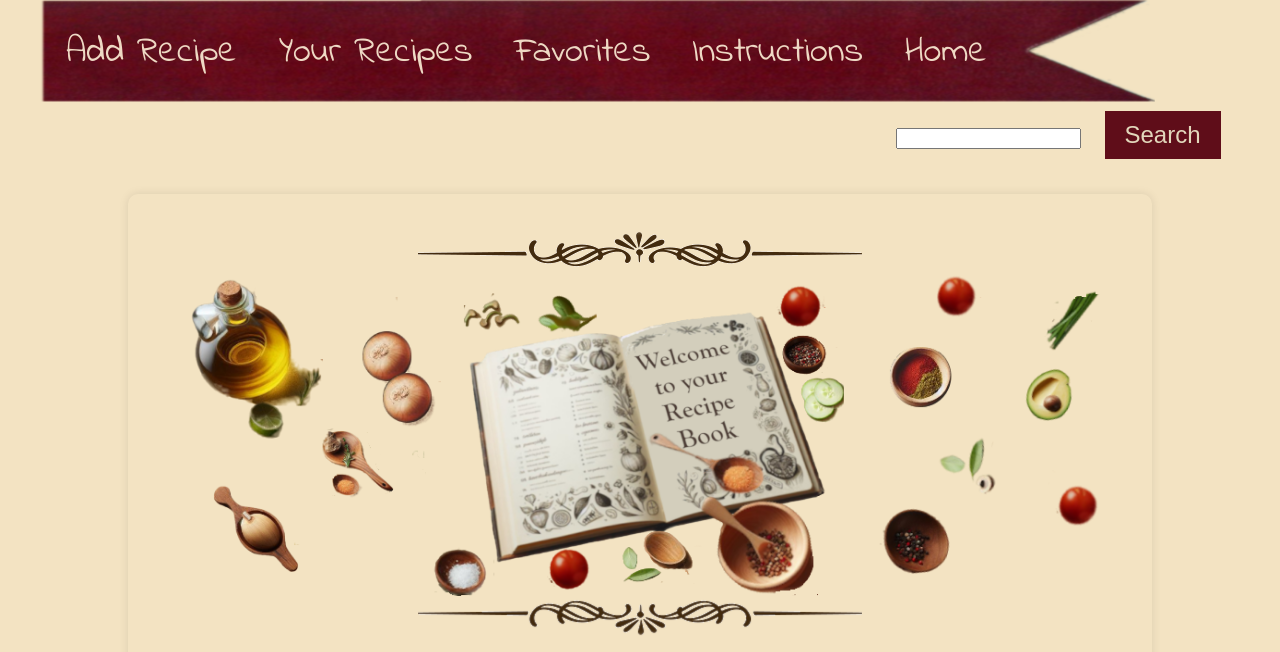
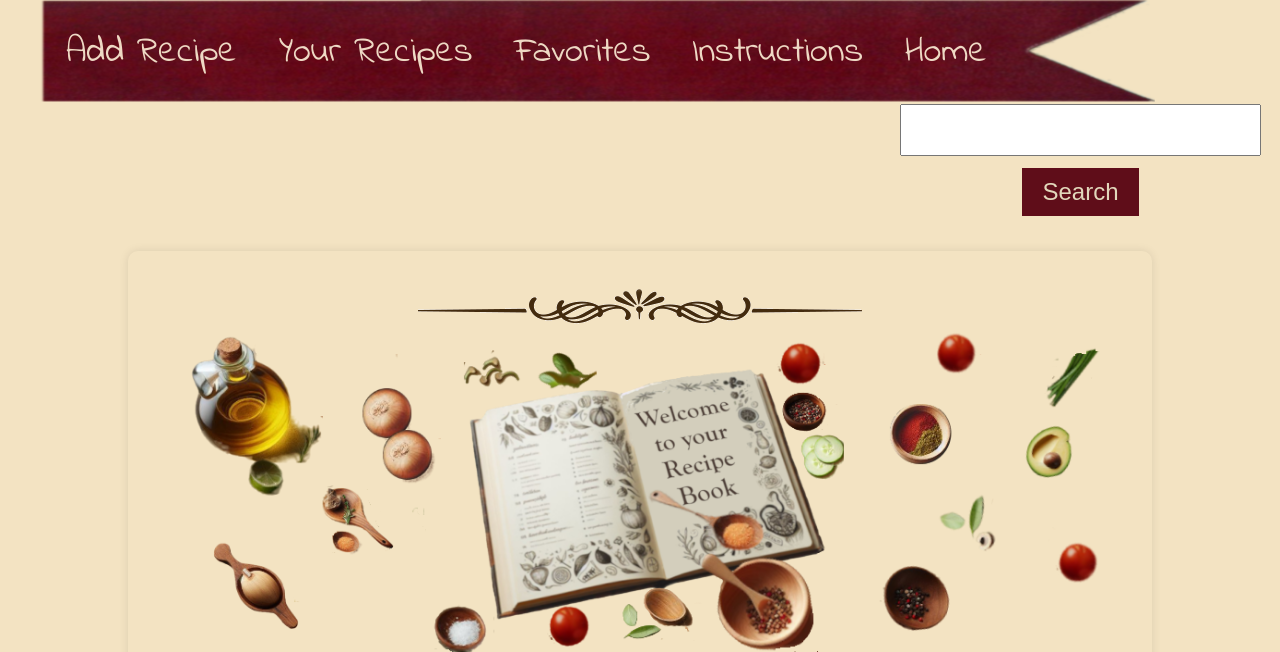
Before and after one commit to iftec/recipe-book, a Python web app: template templates/dashboard.html in a window 1280 px wide. Shown: the top 652 px of the page. Run offline with Jinja, Linux system fonts and the light colour scheme; the template is opened without the code that fills it, so the values that code supplies are empty.

Commit message:
Style for input fields and text areas

```diff
--- a/static/styles/styles.css
+++ b/static/styles/styles.css
@@ -231,3 +231,23 @@ nav a.selected {
     text-align: center;
     max-width: 100%;
 }
+
+
+
+/* Style for input fields and text areas */
+.form-group input[type="text"],
+.form-group input[type="file"],
+.form-group textarea {
+    width: 98%;
+    font-size: 24px;
+    padding: 10px;
+    box-sizing: border-box;
+}
+
+.form-group1 input[type="text"],
+.form-group1 input[type="file"],
+.form-group1 textarea {
+    width: 50%;
+    font-size: 24px;
+    box-sizing: border-box;
+}
```
